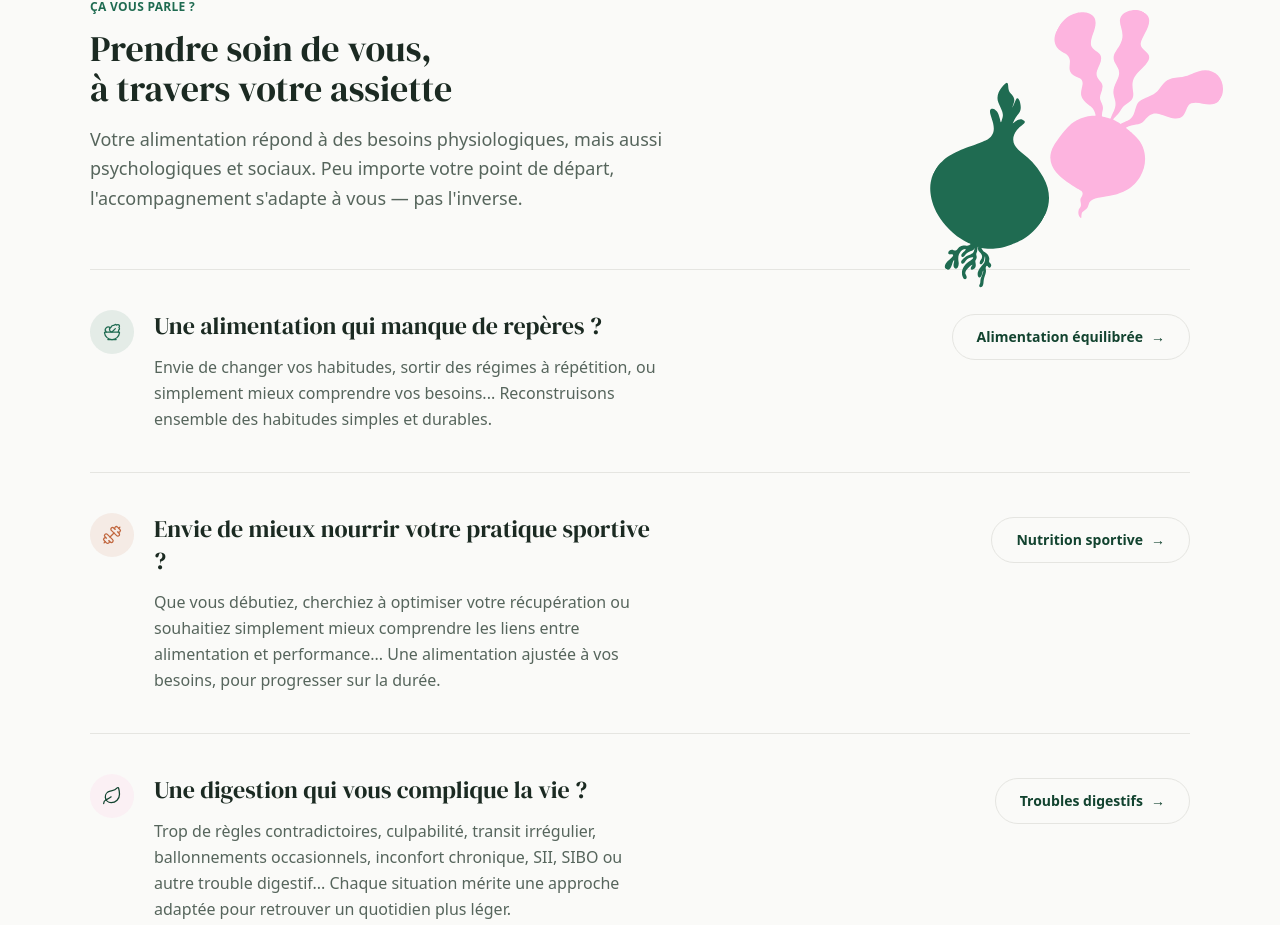
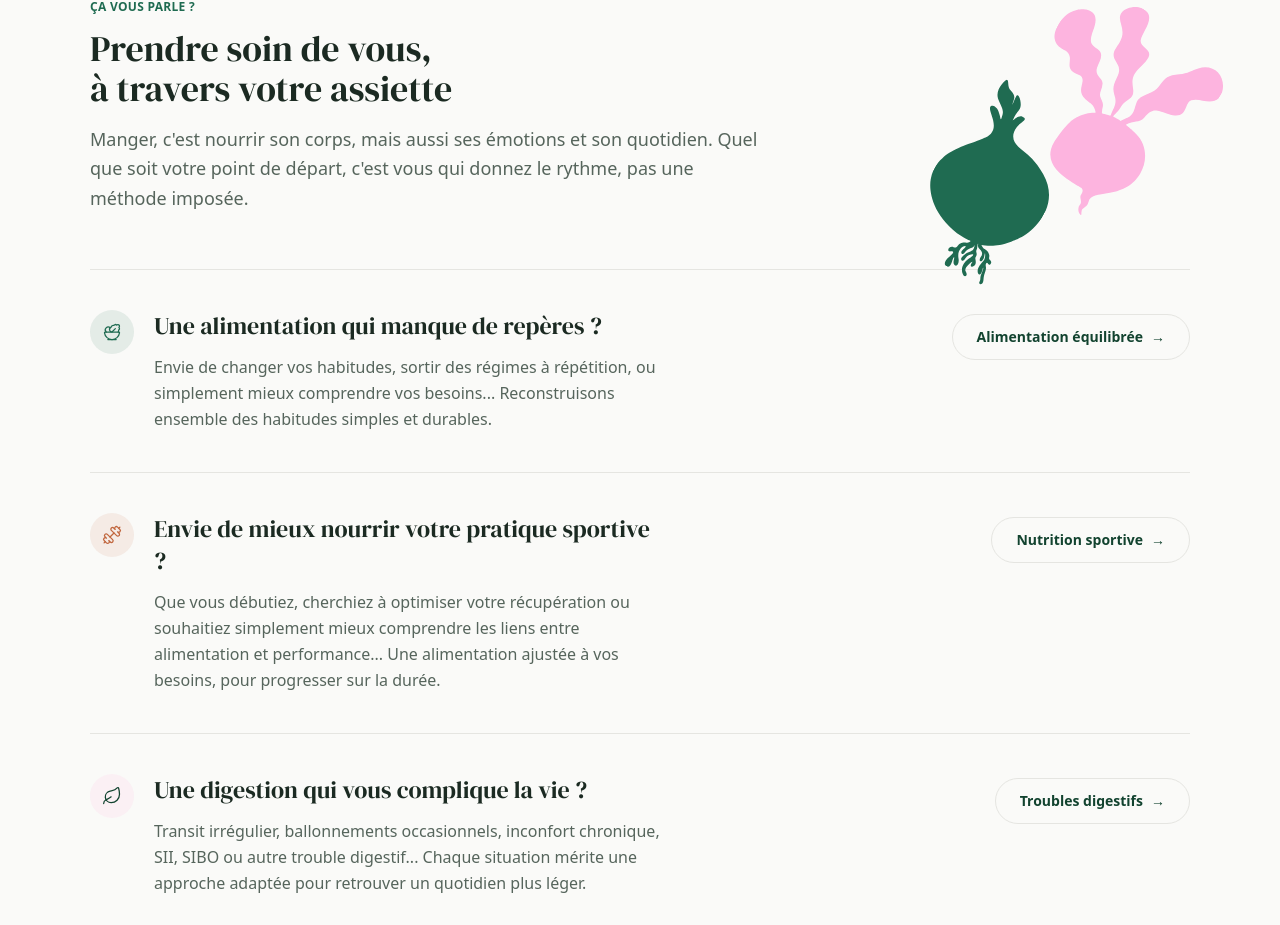
Before and after one commit to suelemarinel/floriane-foret-dieteticienne, a Next.js app: page / in a window 1280 px wide. Shown: the part 919-1844 px from the top of the page. Built offline with nearby package versions, Linux system fonts and the light colour scheme.

Commit message:
feat: update TopicsSection copy (new intro, simplified digestion block)

```diff
--- a/src/components/home/TopicsSection.tsx
+++ b/src/components/home/TopicsSection.tsx
@@ -1,3 +1,4 @@
+"use client";
 "use client";
 
 import Link from "next/link";
@@ -27,7 +28,7 @@ const topics = [
   {
     title: "Une digestion qui vous complique la vie ?",
     description:
-      "Trop de règles contradictoires, culpabilité, transit irrégulier, ballonnements occasionnels, inconfort chronique, SII, SIBO ou autre trouble digestif... Chaque situation mérite une approche adaptée pour retrouver un quotidien plus léger.",
+      "Transit irrégulier, ballonnements occasionnels, inconfort chronique, SII, SIBO ou autre trouble digestif... Chaque situation mérite une approche adaptée pour retrouver un quotidien plus léger.",
     keyword: "digest",
     icon: Leaf,
     badgeBg: "bg-accent/15",
@@ -47,10 +48,9 @@ export default function TopicsSection() {
             Prendre soin de vous, à travers votre assiette
           </h2>
           <p className="mt-4 text-base leading-relaxed text-ink-soft md:text-lg">
-            Votre alimentation répond à des besoins physiologiques, mais
-            aussi psychologiques et sociaux. Peu importe votre point de
-            départ, l&apos;accompagnement s&apos;adapte à vous — pas
-            l&apos;inverse.
+            Manger, c&apos;est nourrir son corps, mais aussi ses émotions et
+            son quotidien. Quel que soit votre point de départ, c&apos;est
+            vous qui donnez le rythme, pas une méthode imposée.
           </p>
         </div>
 
@@ -61,11 +61,11 @@ export default function TopicsSection() {
           className="pointer-events-none absolute right-4 top-1/8 hidden w-36 -translate-y-1/2 -rotate-[-30deg] select-none lg:block xl:right-8 xl:w-44"
         />
         <img
-        src="/illustrations/oignon.svg"
-        alt=""
-        aria-hidden="true"
-        className="pointer-events-none select-none absolute left-[75%] top-[10%] z-20 hidden rotate-[30deg] w-[10%] lg:block"
-      />
+          src="/illustrations/oignon.svg"
+          alt=""
+          aria-hidden="true"
+          className="pointer-events-none select-none absolute left-[75%] top-[10%] z-20 hidden rotate-[30deg] w-[10%] lg:block"
+        />
 
         <div className="mt-14 border-t border-line">
           {topics.map((topic, i) => {
```
